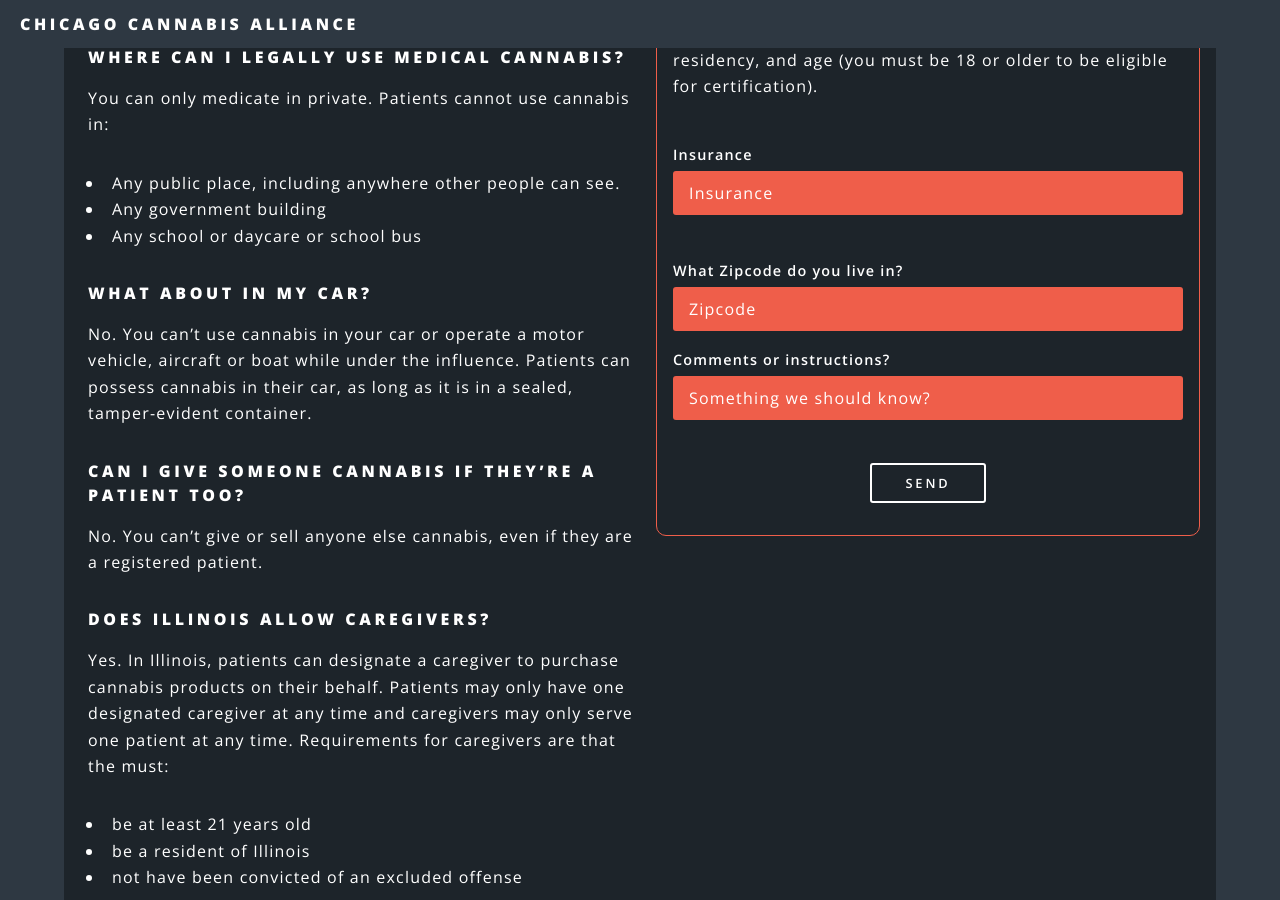
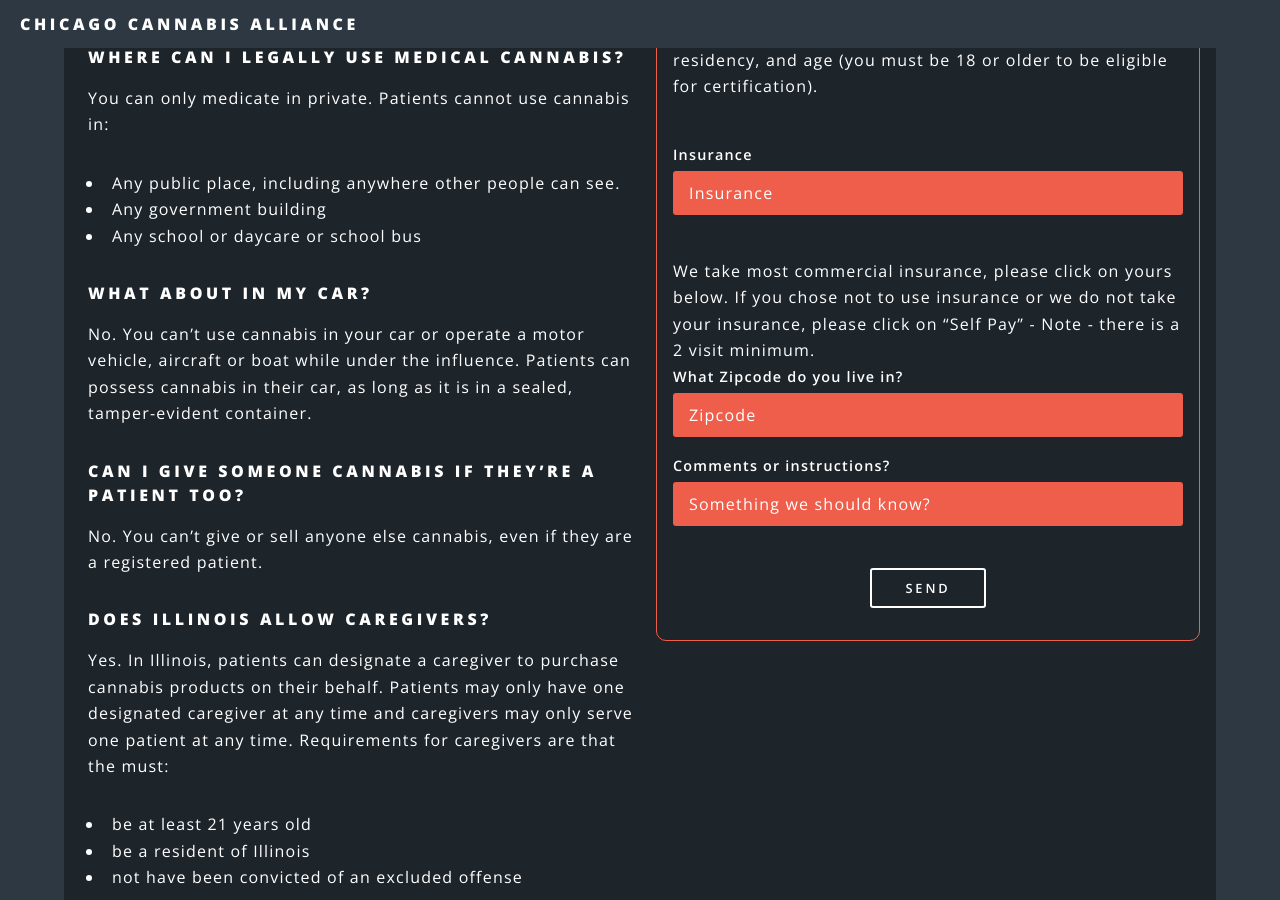
Before and after one commit to roncoalson/CMCA-master, a Jekyll site: the page built from index.html, in a window 1280 px wide and 900 px high, scrolled down 4173 px. Built offline with Jekyll 4.4.1, drawn with Linux system fonts in a browser that asks for light colours.

Commit message:
Update large-form.html

```diff
--- a/_includes/large-form.html
+++ b/_includes/large-form.html
@@ -418,6 +418,7 @@ age (you must be 18 or older to be eligible for certification).
       <option value="06">Self Pay ($175)</option>
     </select><br>
     </div>
+    We take most commercial insurance, please click on yours below. If you chose not to use insurance or we do not take your insurance, please click on “Self Pay” - Note - there is a 2 visit minimum.
 
 <div class='form-field'>
     <label>What Zipcode do you live in?</label>
```
